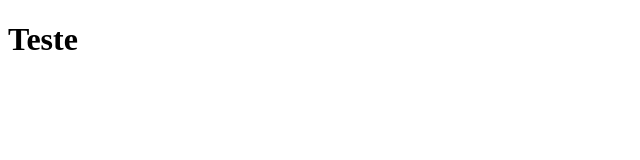
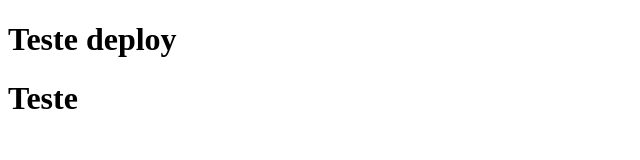
Before and after one commit to Reinaldo-santos-cerqueira/teste_ftp_deploy_git_actions, a plain HTML site: page index.html in a window 1280 px wide. Shown: the whole page, without its empty margins (0-640 px from the left). Drawn offline with Linux system fonts and the light colour scheme.

Commit message:
Teste deploy

```diff
--- a/index.html
+++ b/index.html
@@ -7,6 +7,7 @@
     <title>Document</title>
 </head>
 <body>
+    <h1>Teste deploy</h1>
     <h1>Teste</h1>
 </body>
 </html>
```
Also changed, not shown: 1 other file.
